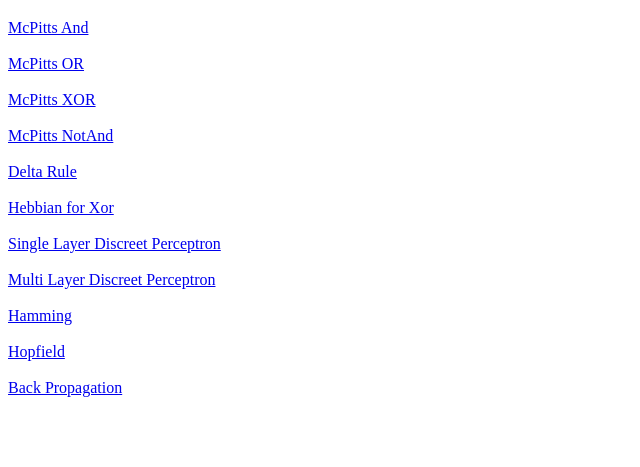
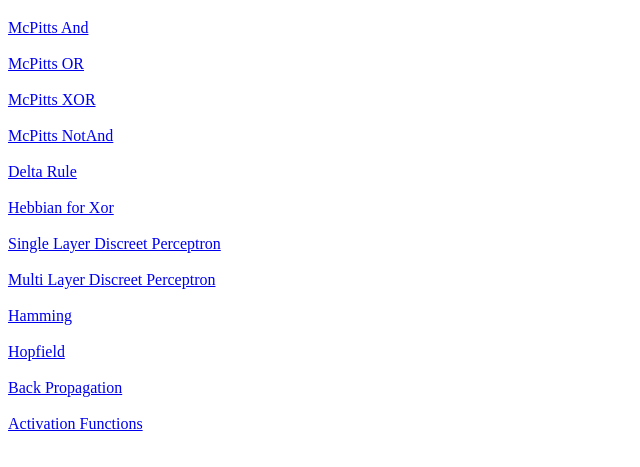
Before and after one commit to BhaaveshWaykole/NeuralNetExperiments, a plain HTML site: page index.html in a window 1280 px wide. Shown: the part 61-528 px from the top of the page, without its empty margins (0-640 px from the left). Drawn offline with Linux system fonts and the light colour scheme.

Commit message:
activation funs

```diff
--- a/index.html
+++ b/index.html
@@ -18,5 +18,6 @@
     <a href="./Experiments/hamming.txt">Hamming</a><br><br>
     <a href="./Experiments/hopfield.txt">Hopfield</a><br><br>
     <a href="./Experiments/backprop.txt">Back Propagation</a><br><br>
+    <a href="./Experiments/activation.txt">Activation Functions</a><br><br>
 </body>
 </html>
```
Also changed, not shown: Experiments/activation.txt (added).
